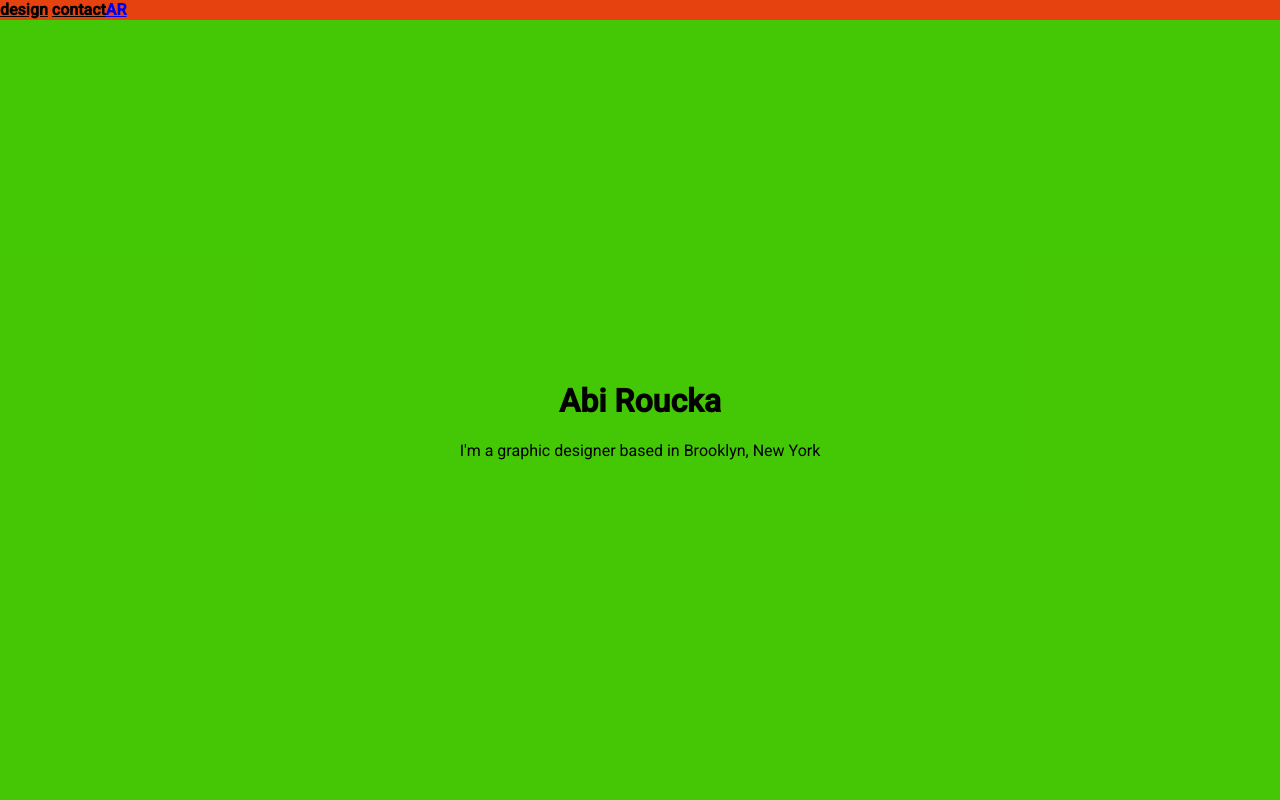
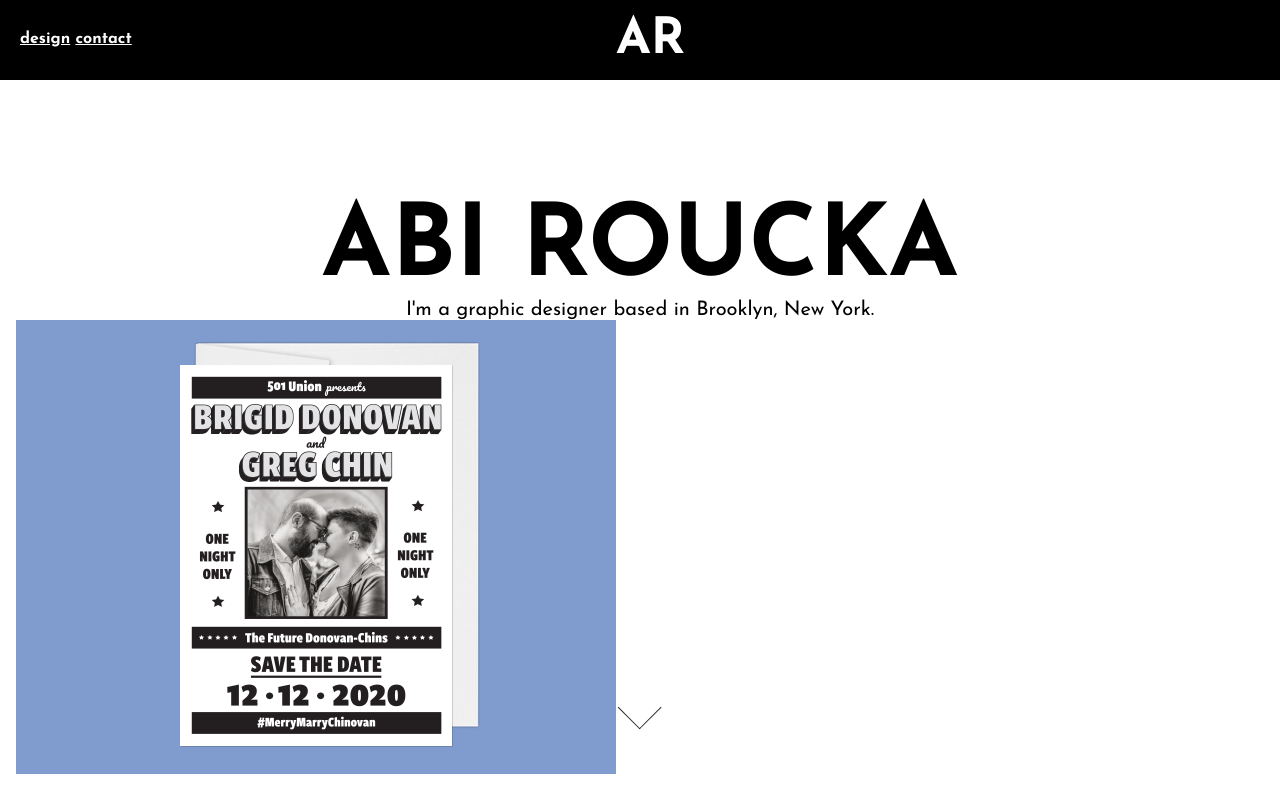
Before and after one commit to abiroucka/Website, a plain HTML site: page index.html in a window 1280 px wide. Drawn offline with Linux system fonts and the light colour scheme.

Commit message:
nav bar and header fixed, arrow added

```diff
--- a/index.html
+++ b/index.html
@@ -1,20 +1,23 @@
 <html>
 	<head>
 		<title>Abi Roucka</title>
-		<link href="https://fonts.googleapis.com/css2?family=Roboto:wght@400;500&display=swap" rel="stylesheet">
+		<link href="https://fonts.googleapis.com/css2?family=Josefin+Sans:wght@400;700&display=swap" rel="stylesheet">
 		<style>
 			body {
-				background: #e64210;
+				background: #ffffff;
 				color: rgb(0, 0, 0);
-				font-family: 'Roboto', sans-serif;
+				font-family: 'Josefin Sans', sans-serif;
 				margin: 0;
 			}
 
 			nav {
 				font-weight: 800;
-				height: 20px;
+				height: 80px;
 				text-align: left;
 				display: flex;
+				position: fixed;
+				background: rgb(0, 0, 0);
+				width: 100%;
 			}
 
 			nav ul {
@@ -23,7 +26,7 @@
           They're not intuitive until you've learned some of
           the pitfalls of unordered lists (abbreviated ul).
         */
-				margin: 0;
+				margin: 30px, 30px;
 				padding: 0;
 				list-style: none;
 				/*  */
@@ -34,32 +37,101 @@
 			}
 
 			nav ul li a {
-				color: black;
+				color: rgb(255, 255, 255);
 				font-weight: bold;
+			}
+
+			.masthead {
+				position: fixed;
+				width: 100%;
 			}
 			.header {
 				text-align: center;
     			height: calc(100vh - 20px);
-    			background: rgba(0,255,0,.7);
-    			display: flex;
+    			background: rgb(255, 255, 255);
+				display: inline-block;
     			justify-content: center;
     			align-items: center;
+    			width: 100%;
+			}
+
+			.header-arrow {
+				transform: rotate(45deg) translateY(-15px) translateX(5px);
+    			border-bottom: 1px solid transparent;
+    			border-right: 1px solid transparent;
+    			bottom: 5px;
+    			height: 30px;
+    			position: absolute;
+    			width: 30px;
+				border-bottom-color: #282828;
+    			border-right-color: #282828;
+			}
+			.header-arrow-container {
+				bottom: 45px;
+    			position: absolute;
+    			left: calc(50% - 30px);
+				cursor: pointer;
+    			height: 40px;
+    			width: 60px;
+			}
+
+			h1 {
+				font-size: 100px;
+    			margin: 0px;
+    			padding-top: 200px;
+    			scroll-padding-top: 200px;
+			}
+
+			span {
+				font-size: 20px;
+			}
+			.monogram {
+				font-size: 50px;
+				text-align: center;
+				width: 0%;
+				padding-top: 15px;
+				padding-bottom: 10px;
+				text-decoration-line: none;
+    			text-decoration-color: white;
+			}
+			.links {
+				text-align: left;
+				width: 45%;
+				padding-left: 20px;
+				padding-right: 20px;
+				padding-top: 15px;
+				padding-bottom: 10px;
+			}
+			.design {
+				position: fixed;
+				width: 100%;
+			}
+			.design-links {
+				columns: 2;
+				width: 100%;
 			}
 		</style>
 	</head>
 	<body>
+		<div class="masthead">
 			<nav>
 				<ul class="links">
 					<li><a href="/design.html">design</a></li>
 					<li><a href="/contact.html">contact</a></li>
 				</ul>
-			<a class="monogram" href="/"> AR </a>
+				<a class="monogram" href="/" style="color: white;"> AR </a>
 			</nav>
 			<div class="header">
 				<div>
-				<h1>Abi Roucka</h1>
-				<span>I'm a graphic designer based in Brooklyn, New York</span>
+					<h1>ABI ROUCKA</h1>
+					<span>I'm a graphic designer based in Brooklyn, New York.</span>
 				</div>
+				<div class="header-arrow-container">
+					<div class=header-arrow></div>
+			</div>
+			<div class="design">
+				<div class="design-links">
+					<img src="images/chinovan_std_front.png" width="600" height="454" alt="Concert poster inspired Save the Date."></div>
 			</div>
 	</body>
 </html>
```
Also changed, not shown: contact.html (+80 -6 lines), design.html (+80 -6 lines), images/chinovan_std_front.png (added). Lines whose indentation alone changed are shown as unchanged.
